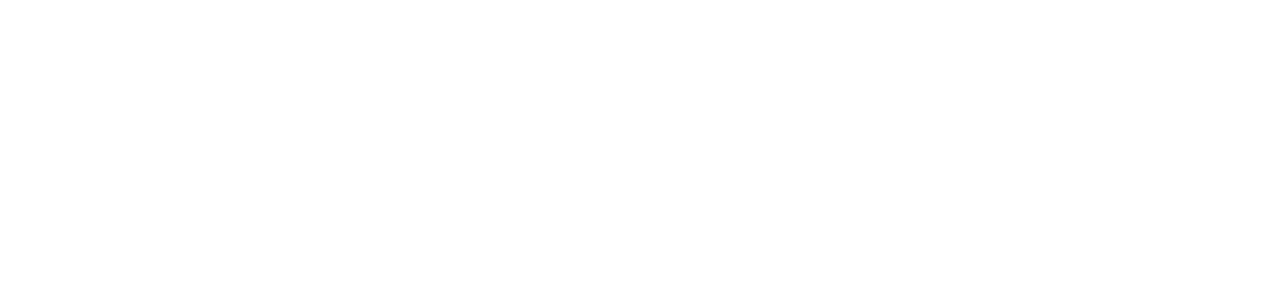
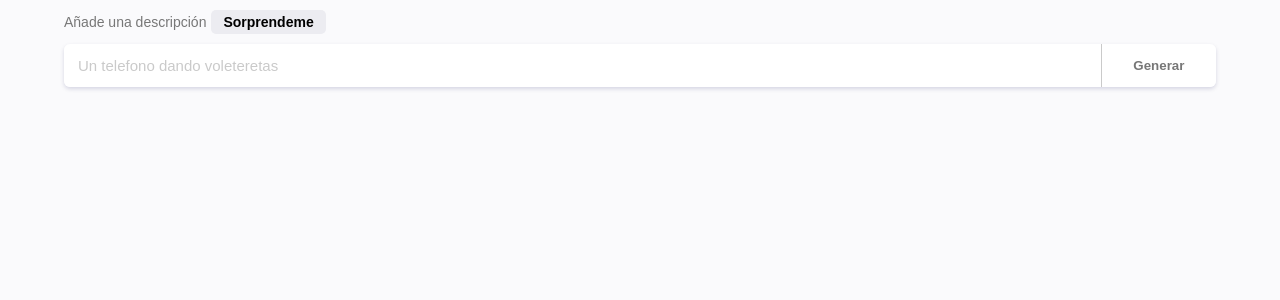
Before and after one commit to SergDeved/dalle-images-app, a React (Create React App) app: page / in a window 1280 px wide. Shown: the top 300 px of the page. Built offline with nearby package versions, Linux system fonts and the light colour scheme.

Commit message:
Styles & html main structure

```diff
--- a/src/App.js
+++ b/src/App.js
@@ -1,10 +1,23 @@
-
 const App = () => {
-  return (
-    <div className="App">
-
-    </div>
-  );
+    const surpriseOptions = [
+        'Un raton dando vueltas',
+        'Un mono comiendo pan',
+        'Un programador frustrado',
+    ]
+    return (
+        <div className="app">
+            <section className="search-section">
+                <p> Añade una descripción
+                    <span className="surprise">Sorprendeme</span>
+                </p>
+                <div className="input-container">
+                    <input className="" placeholder="Un telefono dando voleteretas"/>
+                    <button>Generar</button>
+                </div>
+            </section>
+            <section className="image-section"></section>
+        </div>
+    );
 }
 
 export default App;
--- a/src/index.css
+++ b/src/index.css
@@ -1,13 +1,77 @@
-body {
-  margin: 0;
-  font-family: -apple-system, BlinkMacSystemFont, 'Segoe UI', 'Roboto', 'Oxygen',
-    'Ubuntu', 'Cantarell', 'Fira Sans', 'Droid Sans', 'Helvetica Neue',
-    sans-serif;
-  -webkit-font-smoothing: antialiased;
-  -moz-osx-font-smoothing: grayscale;
+* {
+    font-family: sans-serif;
 }
 
-code {
-  font-family: source-code-pro, Menlo, Monaco, Consolas, 'Courier New',
-    monospace;
+body {
+    margin: 0;
+    padding: 0;
+    width: 100vw;
+    height: 100vh;
+    background-color: #fafafc;
+    color: #777;
+    display: flex;
+    justify-content: center;
+
 }
+
+p{
+    font-weight: 200;
+    font-size: 14px;
+}
+
+.app {
+    width: 90vw;
+}
+
+.search-section {
+    width: 100%;
+    display: flex;
+    flex-direction: column;
+    justify-content: center;
+}
+
+.surprise {
+    background-color: #ececf1;
+    color: #000;
+    border-radius: 5px;
+    font-weight: 600;
+    padding: 4px 12px;
+    margin: 0 0 3px 5px;
+}
+
+.input-container {
+    width: 100%;
+    display: flex;
+    border-radius: 6px;
+    overflow: hidden;
+    box-shadow: rgba(0, 0, 82, 0.15) 0 2px 4px;
+}
+
+.input-container input {
+    border: none;
+    padding: 13px 14px;
+    box-sizing: border-box;
+    font-size: 15px;
+    outline: none;
+    width: 90%;
+    font-weight: 200;
+}
+
+.input-container input::placeholder {
+    color: #cacaca;
+    font-weight: 200;
+}
+
+.input-container button {
+    width: 10%;
+    border: none;
+    border-left: 1px #cacaca solid;
+    background-color: #fff;
+    color: #777;
+    font-weight: bold;
+    cursor: pointer;
+}
+
+.input-container button:active {
+    background-color: #cacaca;
+}
```
Also changed, not shown: 1 other file (tests, documents, lock files or other folders).
